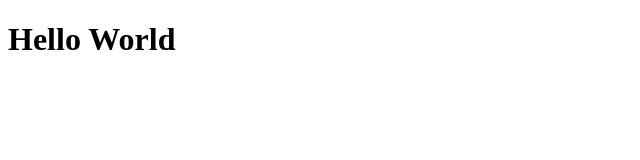
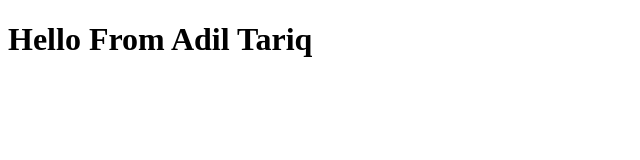
Before and after one commit to adiltarq/bootcamp-assigment1, a plain HTML site: page index.html in a window 1280 px wide. Shown: the whole page, without its empty margins (0-640 px from the left). Drawn offline with Linux system fonts and the light colour scheme.

Commit message:
hello from me

```diff
--- a/index.html
+++ b/index.html
@@ -6,6 +6,6 @@
     <title>Document</title>
 </head>
 <body>
-   <h1> Hello World </h1>
+   <h1> Hello From Adil Tariq </h1>
 </body>
 </html>
```
